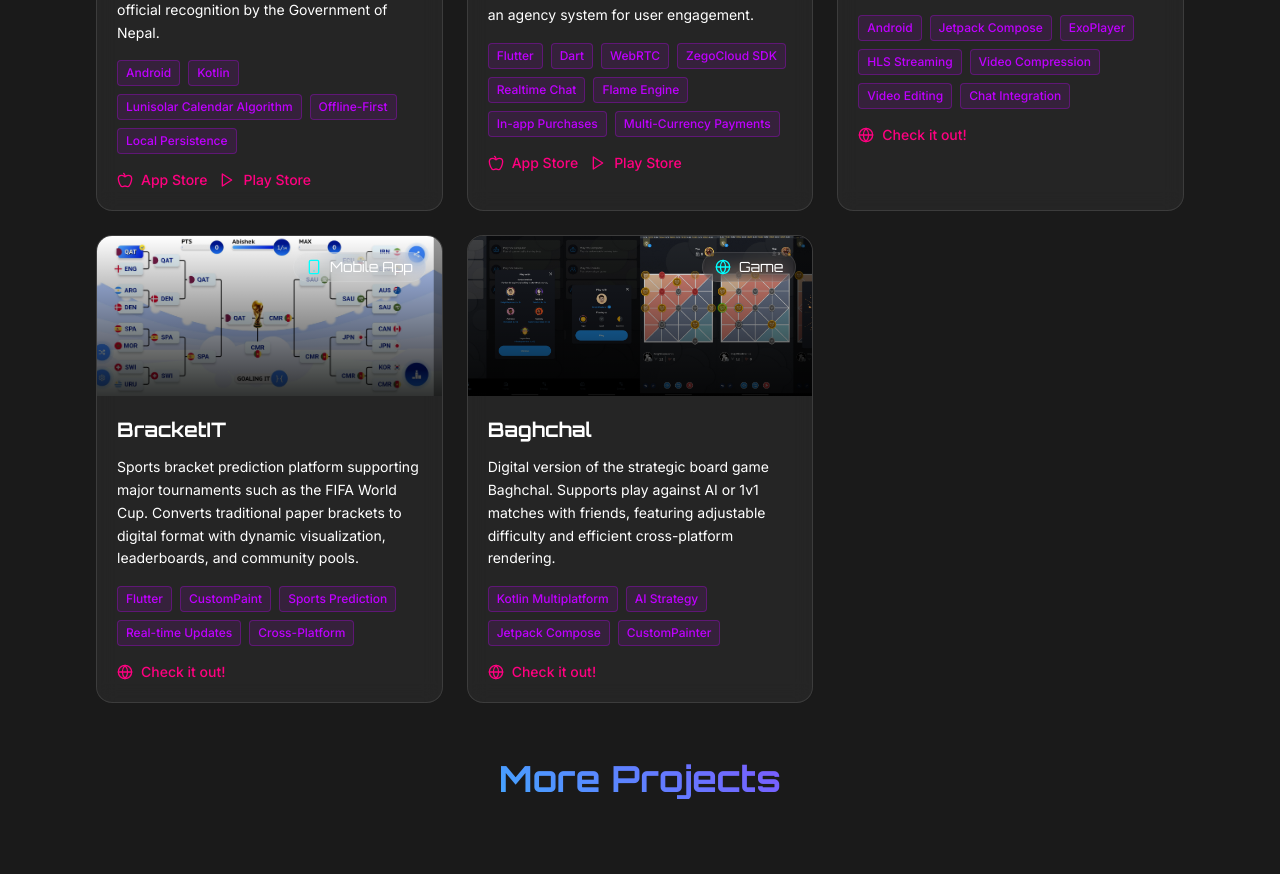
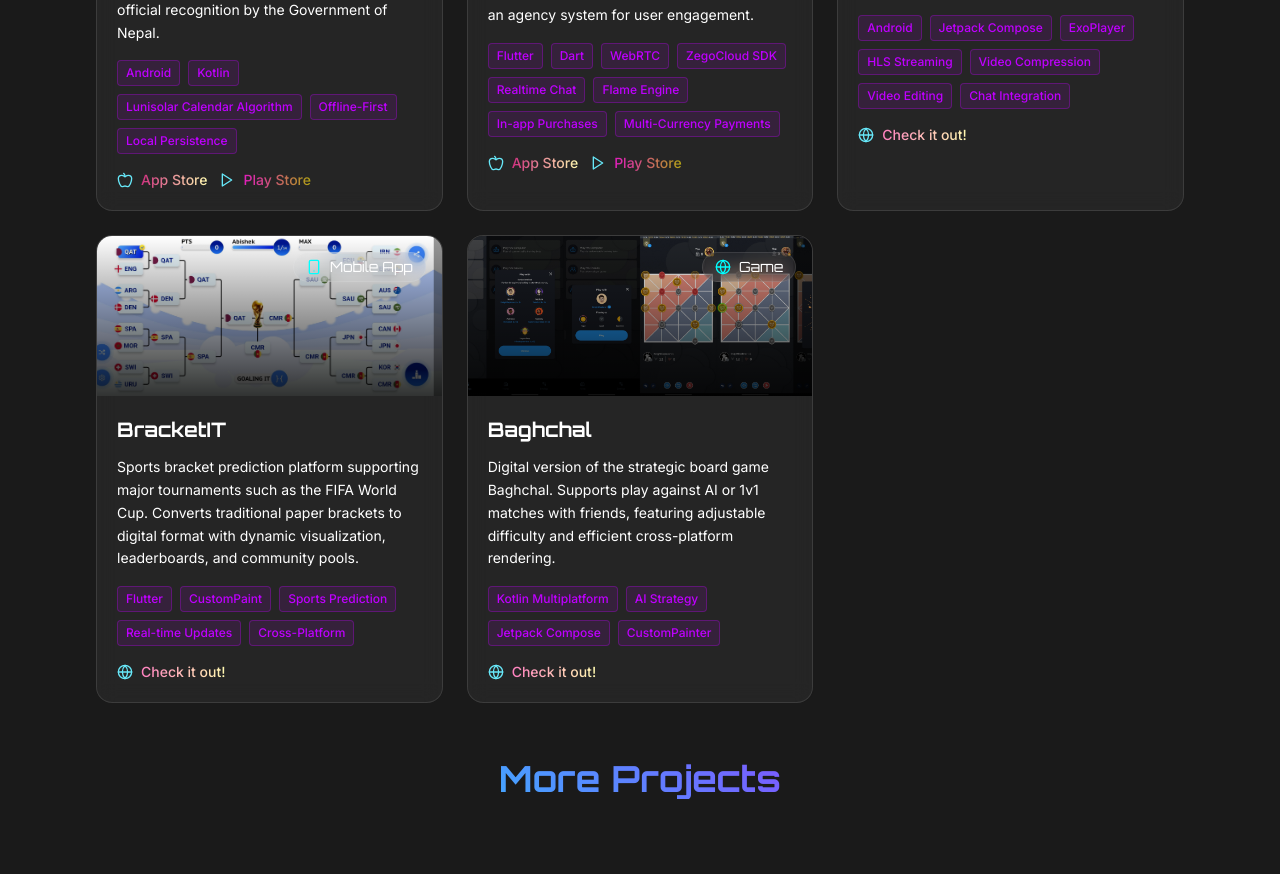
Before and after one commit to aabhashshakya/portfolio, a React (Vite) app: page / in a window 1280 px wide. Shown: the part 2140-3014 px from the top of the page. Built offline with nearby package versions, Linux system fonts and the light colour scheme; grey boxes are pictures that could not be loaded.

Commit message:
fix: link colors

```diff
--- a/src/components/Projects.tsx
+++ b/src/components/Projects.tsx
@@ -25,24 +25,42 @@ const Projects = () => {
   const projects = [
     {
       title: 'Nepal Sambat',
-      description: 'Astronomical calendar app for the national Nepal Sambat Calendar. Provides festival dates, tithis, and celestial events across AD, BS, and NS calendars, with date conversion functionality. Offers offline-first support and official recognition by the Government of Nepal.',
+      description:
+        'Astronomical calendar app for the national Nepal Sambat Calendar. Provides festival dates, tithis, and celestial events across AD, BS, and NS calendars, with date conversion functionality. Offers offline-first support and official recognition by the Government of Nepal.',
       image: '/projects/nepal_sambat/collage.png',
       type: 'Mobile App',
       icon: Smartphone,
-      technologies: ['Android', 'Kotlin', 'Lunisolar Calendar Algorithm', 'Offline-First', 'Local Persistence'],
+      technologies: [
+        'Android',
+        'Kotlin',
+        'Lunisolar Calendar Algorithm',
+        'Offline-First',
+        'Local Persistence'
+      ],
       links: {
         ios: 'https://apps.apple.com/np/app/nepal-sambat/id1588617745',
-        android: 'https://play.google.com/store/apps/details?id=com.spiralogics.nepalsambat&hl=en&gl=US'
+        android:
+          'https://play.google.com/store/apps/details?id=com.spiralogics.nepalsambat&hl=en&gl=US'
       },
       featured: true
     },
     {
       title: 'ZONE - Group Voice Chat Room',
-      description: 'Social voice chat platform with real-time voice and chat communication. Supports interactive rooms, games, battles, gifting, parties, VIP subscriptions, level system, and an agency system for user engagement.',
+      description:
+        'Social voice chat platform with real-time voice and chat communication. Supports interactive rooms, games, battles, gifting, parties, VIP subscriptions, level system, and an agency system for user engagement.',
       image: '/projects/zone/collage.jpeg',
       type: 'Mobile App',
       icon: Smartphone,
-      technologies: ['Flutter', 'Dart', 'WebRTC', 'ZegoCloud SDK', 'Realtime Chat', 'Flame Engine', 'In-app Purchases', 'Multi-Currency Payments'],
+      technologies: [
+        'Flutter',
+        'Dart',
+        'WebRTC',
+        'ZegoCloud SDK',
+        'Realtime Chat',
+        'Flame Engine',
+        'In-app Purchases',
+        'Multi-Currency Payments'
+      ],
       links: {
         ios: 'https://apps.apple.com/us/app/zone-group-voice-chat-room/id6744646452',
         android: 'https://play.google.com/store/apps/details?id=com.zoneteamx.app&hl=en_US'
@@ -51,11 +69,20 @@ const Projects = () => {
     },
     {
       title: 'Entervu',
-      description: 'Professional social media app for short-form video networking. Features swipe-based video navigation, chat capabilities, and built-in video editing tools for seamless content creation and sharing.',
+      description:
+        'Professional social media app for short-form video networking. Features swipe-based video navigation, chat capabilities, and built-in video editing tools for seamless content creation and sharing.',
       image: '/projects/entervu/collage.jpeg',
       type: 'Mobile App',
       icon: Smartphone,
-      technologies: ['Android', 'Jetpack Compose', 'ExoPlayer', 'HLS Streaming', 'Video Compression', 'Video Editing', 'Chat Integration'],
+      technologies: [
+        'Android',
+        'Jetpack Compose',
+        'ExoPlayer',
+        'HLS Streaming',
+        'Video Compression',
+        'Video Editing',
+        'Chat Integration'
+      ],
       links: {
         website: 'https://www.entervu.com/'
       },
@@ -63,7 +90,8 @@ const Projects = () => {
     },
     {
       title: 'BracketIT',
-      description: 'Sports bracket prediction platform supporting major tournaments such as the FIFA World Cup. Converts traditional paper brackets to digital format with dynamic visualization, leaderboards, and community pools.',
+      description:
+        'Sports bracket prediction platform supporting major tournaments such as the FIFA World Cup. Converts traditional paper brackets to digital format with dynamic visualization, leaderboards, and community pools.',
       image: '/projects/bracketit/collage.png',
       type: 'Mobile App',
       icon: Smartphone,
@@ -75,7 +103,8 @@ const Projects = () => {
     },
     {
       title: 'Baghchal',
-      description: 'Digital version of the strategic board game Baghchal. Supports play against AI or 1v1 matches with friends, featuring adjustable difficulty and efficient cross-platform rendering.',
+      description:
+        'Digital version of the strategic board game Baghchal. Supports play against AI or 1v1 matches with friends, featuring adjustable difficulty and efficient cross-platform rendering.',
       image: '/projects/baghchal/collage.jpeg',
       type: 'Game',
       icon: Globe,
@@ -87,7 +116,8 @@ const Projects = () => {
     },
     {
       title: 'GetFit',
-      description: 'Fitness competition app that integrates with Strava, enabling users to compete on specific exercises, track performance, and view rankings on leaderboards.',
+      description:
+        'Fitness competition app that integrates with Strava, enabling users to compete on specific exercises, track performance, and view rankings on leaderboards.',
       image: '/projects/getfit/collage.png',
       type: 'Mobile App',
       icon: Smartphone,
@@ -96,9 +126,6 @@ const Projects = () => {
       featured: false
     }
   ]
-
-
-
 
   const getLinkIcon = (linkType: string) => {
     switch (linkType) {
@@ -139,7 +166,9 @@ const Projects = () => {
         <div className="grid gap-8">
           {/* Featured Projects */}
           <div className="grid md:grid-cols-3 gap-6 mb-6">
-            {projects.filter(p => p.featured).map((project, index) => (
+            {projects
+              .filter((p) => p.featured)
+              .map((project, index) => (
                 <div
                   key={project.title}
                   className="glass-effect rounded-2xl overflow-hidden group animate-on-scroll cyber-border"
@@ -174,7 +203,7 @@ const Projects = () => {
                       {project.technologies.map((tech) => (
                         <span
                           key={tech}
-                        className="px-2 py-1 bg-neon-purple/10 text-neon-purple group-hover:text-neon-lightpink transition-colors duration-300 rounded text-xs font-medium border border-neon-purple/30 group-hover:border-neon-lightpink transition-colors duration-300 font-modern"
+                          className="px-2 py-1 bg-neon-purple/10 text-neon-purple transition-colors duration-300 rounded text-xs font-medium border border-neon-purple/30 font-modern group-hover:text-neon-lightpink group-hover:border-neon-lightpink"
                         >
                           {tech}
                         </span>
@@ -185,16 +214,25 @@ const Projects = () => {
                       <div className="flex flex-wrap gap-3">
                         {Object.entries(project.links).map(([linkType, url]) => {
                           const IconComponent = getLinkIcon(linkType)
+                          const iconClass =
+                            'mr-2 text-cyan-300 transition-colors duration-300 group-hover:text-neon-cyan group-focus-visible:text-neon-cyan'
+                          let gradientClass = ''
+                          if (linkType === 'ios') gradientClass = 'gradient-text-ios'
+                          else if (linkType === 'android') gradientClass = 'gradient-text-android'
+                          else if (linkType === 'website') gradientClass = 'gradient-text-website'
+                          const labelClass = `${gradientClass} transition-all duration-300 group-hover:text-neon-cyan group-focus-visible:text-neon-cyan`
+
                           return (
                             <a
                               key={linkType}
                               href={url}
                               target="_blank"
                               rel="noopener noreferrer"
-                            className="flex items-center text-neon-pink hover:text-neon-green font-medium transition-colors duration-300 text-sm font-modern"
+                              className="flex items-center font-medium text-sm font-modern transition-all duration-300 hover:scale-110 hover:-translate-y-1 focus-visible:scale-110 focus-visible:-translate-y-1 outline-none"
+                              aria-label={getLinkLabel(linkType)}
                             >
-                            <IconComponent size={16} className="mr-2" />
-                            {getLinkLabel(linkType)}
+                              <IconComponent size={16} className={iconClass} />
+                              <span className={labelClass}>{getLinkLabel(linkType)}</span>
                             </a>
                           )
                         })}
@@ -206,13 +244,15 @@ const Projects = () => {
           </div>
 
           {/* Other Projects */}
-          {projects.filter(p => !p.featured).length > 0 && (
+          {projects.filter((p) => !p.featured).length > 0 && (
             <div className="text-center mb-3 animate-on-scroll">
               <h2 className="section-title">More Projects</h2>
             </div>
           )}
           <div className="grid md:grid-cols-4 gap-4">
-            {projects.filter(p => !p.featured).map((project, index) => (
+            {projects
+              .filter((p) => !p.featured)
+              .map((project, index) => (
                 <div
                   key={project.title}
                   className="glass-effect rounded-xl overflow-hidden group animate-on-scroll cyber-border"
@@ -247,7 +287,7 @@ const Projects = () => {
                       {project.technologies.map((tech) => (
                         <span
                           key={tech}
-                        className="px-2 py-1 bg-neon-purple/10 text-neon-purple group-hover:text-neon-lightpink transition-colors duration-300 rounded text-xs font-medium border border-neon-purple/30 group-hover:border-neon-lightpink transition-colors duration-300 font-modern"
+                          className="px-2 py-1 bg-neon-purple/10 text-neon-purple transition-colors duration-300 rounded text-xs font-medium border border-neon-purple/30 font-modern group-hover:text-neon-lightpink group-hover:border-neon-lightpink"
                         >
                           {tech}
                         </span>
@@ -258,16 +298,25 @@ const Projects = () => {
                       <div className="flex flex-wrap gap-2">
                         {Object.entries(project.links).map(([linkType, url]) => {
                           const IconComponent = getLinkIcon(linkType)
+                          const iconClass =
+                            'mr-1 text-cyan-300 transition-colors duration-300 group-hover:text-neon-cyan group-focus-visible:text-neon-cyan'
+                          let gradientClass = ''
+                          if (linkType === 'ios') gradientClass = 'gradient-text-ios'
+                          else if (linkType === 'android') gradientClass = 'gradient-text-android'
+                          else if (linkType === 'website') gradientClass = 'gradient-text-website'
+                          const labelClass = `${gradientClass} transition-all duration-300 group-hover:text-neon-cyan group-focus-visible:text-neon-cyan`
+
                           return (
                             <a
                               key={linkType}
                               href={url}
                               target="_blank"
                               rel="noopener noreferrer"
-                            className="flex items-center text-neon-pink hover:text-neon-green text-xs font-medium transition-colors duration-300 font-modern"
+                              className="flex items-center text-xs font-medium font-modern transition-all duration-300 hover:scale-110 hover:-translate-y-1 focus-visible:scale-110 focus-visible:-translate-y-1 outline-none"
+                              aria-label={getLinkLabel(linkType)}
                             >
-                            <IconComponent size={12} className="mr-1" />
-                            {getLinkLabel(linkType)}
+                              <IconComponent size={12} className={iconClass} />
+                              <span className={labelClass}>{getLinkLabel(linkType)}</span>
                             </a>
                           )
                         })}
--- a/src/index.css
+++ b/src/index.css
@@ -212,6 +212,76 @@
     transform: scale(1.1);
     opacity: 0.8 !important;
   }
+
+  .gradient-text {
+    background: linear-gradient(90deg, #0080ff 0%, #ff0080 100%);
+    background-clip: text;
+    -webkit-background-clip: text;
+    color: transparent;
+    -webkit-text-fill-color: transparent;
+    transition: background 0.3s, color 0.3s;
+  }
+
+  .gradient-text-ios {
+    background: linear-gradient(90deg, #cf307f 0%, #fff9b0 100%);
+    background-clip: text;
+    -webkit-background-clip: text;
+    color: transparent;
+    -webkit-text-fill-color: transparent;
+    transition: background 0.4s, color 0.4s, -webkit-text-fill-color 0.4s;
+  }
+
+  .gradient-text-android {
+    background: linear-gradient(90deg, #e01dbd 0%, #afa214 100%);
+    background-clip: text;
+    -webkit-background-clip: text;
+    color: transparent;
+    -webkit-text-fill-color: transparent;
+    transition: background 0.4s, color 0.4s, -webkit-text-fill-color 0.4s;
+  }
+
+  .gradient-text-website {
+    background: linear-gradient(90deg, #ff80c0 0%, #fff9b0 100%);
+    background-clip: text;
+    -webkit-background-clip: text;
+    color: transparent;
+    -webkit-text-fill-color: transparent;
+    transition: background 0.4s, color 0.4s, -webkit-text-fill-color 0.4s;
+  }
+
+  .text-fill-neon-red {
+    -webkit-text-fill-color: #ff0040;
+  }
+
+  .text-fill-neon-pink {
+    -webkit-text-fill-color: #ff0080;
+  }
+
+  .text-fill-neon-cyan {
+    -webkit-text-fill-color: #00ffff;
+  }
+
+  .gradient-text-hover-red:hover,
+  .gradient-text-hover-red:focus-visible {
+    background: none;
+    -webkit-background-clip: initial;
+    background-clip: initial;
+    color: #ff0040; /* neon red */
+    -webkit-text-fill-color: #ff0040;
+  }
+
+  .icon-gradient {
+    background: linear-gradient(90deg, #00ffff 0%, #0080ff 100%);
+    -webkit-background-clip: text;
+    background-clip: text;
+    color: transparent;
+    transition: background 0.4s, color 0.4s;
+  }
+
+  .icon-neon-cyan {
+    color: #00ffff !important;
+    transition: color 0.4s;
+  }
 }
 
 /* Matrix rain effect */
```
Also changed, not shown: tailwind.config.js (+3 -11 lines). Lines whose indentation alone changed are shown as unchanged.
